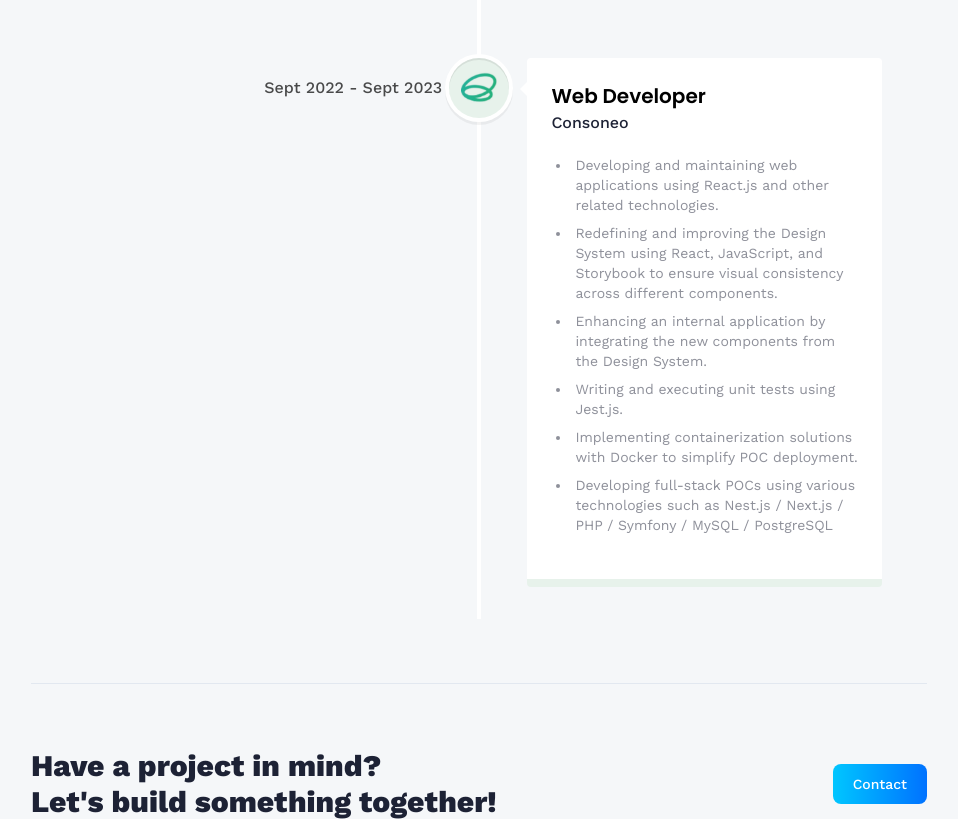
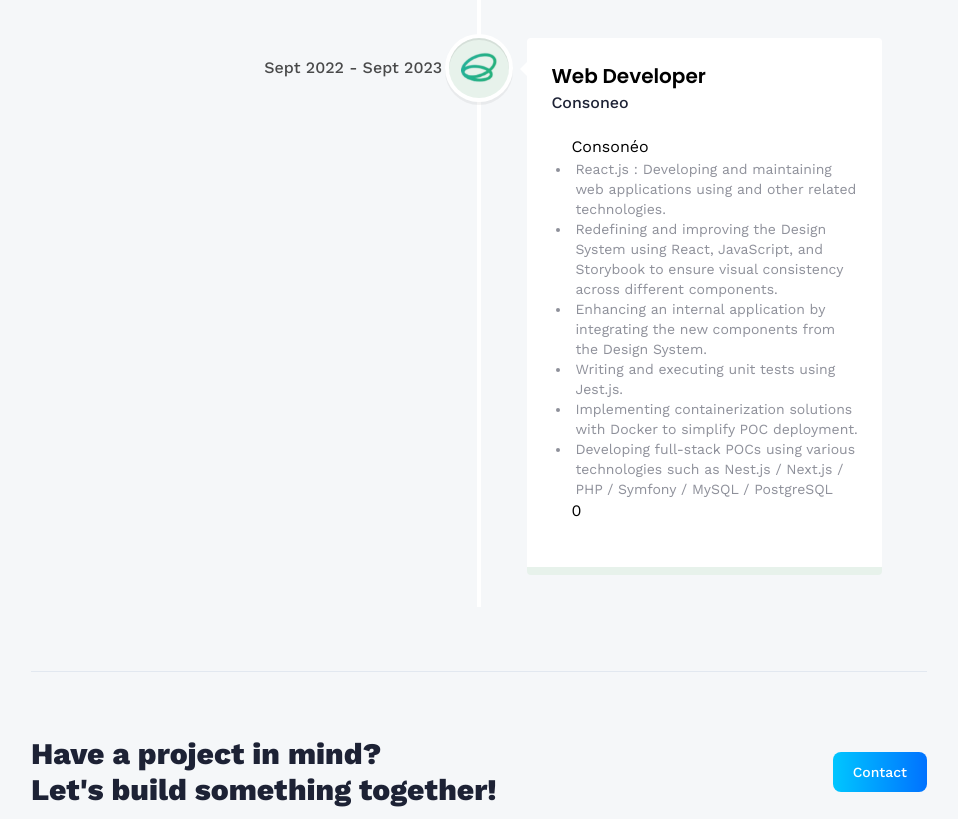
Before and after one commit to GrischK/3d-portfolio, a React (Vite) app: page /about in a window 1280 px wide. Shown: the part 1620-2439 px from the top of the page, without its empty margins (161-1119 px from the left). Built offline with nearby package versions, Linux system fonts and the light colour scheme; no server answers.

Commit message:
💬 Amend constants

```diff
--- a/src/assets/icons/index.js
+++ b/src/assets/icons/index.js
@@ -27,6 +27,8 @@ import consoneo from './consoneo.svg';
 import dice from './dice.webp';
 import soccer from './soccer.svg';
 import cities from './cities.svg';
+import flotto from './flotto.jpg';
+import cp from './cp.jpg';
 
 export {
   css,
@@ -57,5 +59,7 @@ export {
   consoneo,
   dice,
   soccer,
-  cities
+  cities,
+  flotto,
+  cp
 };
--- a/src/constants/index.js
+++ b/src/constants/index.js
@@ -1,31 +1,26 @@
 // import { meta, shopify, starbucks, tesla } from '../assets/images';
 import {
+  amiltone,
+  apollo,
+  consoneo,
   contact,
-  css,
+  cp,
+  dice,
+  docker,
   express,
-  git,
+  flotto,
   github,
-  html,
-  javascript,
+  graphql,
   linkedin,
   motion,
-  mui,
+  nestjs,
   nodejs,
+  postgresql,
   react,
-  sass,
+  soccer,
   tailwindcss,
-  typescript,
-  apollo,
-  docker,
-  graphql,
-  nestjs,
-  postgresql,
   typeorm,
-  amiltone,
-  consoneo,
-  dice,
-  soccer,
-  cities
+  typescript
 } from '../assets/icons';
 
 export const skills = [
@@ -133,19 +128,34 @@ export const experiences = [
     icon: amiltone,
     iconBg: '#e7ecf2',
     date: 'Oct 2023 - Present',
+    projects: [
+      {
+        title: 'Flotto',
+        projectLogo: flotto,
+        projectTechnologies: [nestjs, docker, typeorm, typescript, postgresql],
+        url: 'https://www.flotto-app.com/',
         points: [
           'Developing and maintaining Flotto, a fleet management application using Nest.js and other related technologies.',
-      'Implementing a user document management solution with Minio.',
-      'Configuring Keycloak for sending registration confirmation emails, password recovery, etc. Integrating custom' +
-        ' themes and creating templates. Deploying on the dedicated server.',
-      'Integrating Stripe for managing subscriptions with trial periods and payments.',
-      'CRUD operations and backend ticket resolution in Nest.js, including bug fixes, performance optimizations, and' +
+          'Minio : Implementing a user document management solution with .',
+          'Keycloak : Registration, confirmation emails, password recovery, etc. Custom themes and templates.',
+          'Stripe :  Subscriptions with trial periods and payments.',
+          'Docker : Updating and maintaining containers for the development environment.',
+          'Nest.js : CRUD operations and backend ticket resolution, including bug fixes, performance optimizations, and' +
             ' functional enhancements.',
-      'Updating and maintaining Docker containers for the development environment.',
-      'Setting up a proof of concept (POC) with Apisix, including Docker container configuration.',
-      'Actively participating in code reviews to ensure code quality and adherence to best practices (DOD, Commit' +
-        ' trailer, etc.).',
-      'Preparing for a hackathon and conducting pentesting activities to identify and resolve vulnerabilities.'
+          'Code reviews : Ensure code quality and adherence to best practices (DOD, Commit, trailer, etc.).',
+          'POC : Apisix, including Docker container configuration.',
+          'Hackathon : Pentesting activities to identify and resolve vulnerabilities.'
+        ]
+      },
+      {
+        title: 'Cliquez-Postez',
+        projectLogo: cp,
+        projectTechnologies: [react],
+        url: 'https://www.cliquezpostez.com/',
+        points: [
+          'Developing and maintaining Cliquez-Postez website, which enable to send postal letters with few clicks.'
+        ]
+      }
     ]
   },
   {
@@ -154,14 +164,21 @@ export const experiences = [
     icon: consoneo,
     iconBg: '#e7f2eb',
     date: 'Sept 2022 - Sept 2023',
+    projects: [
+      {
+        title: 'Consonéo',
+        projectLogo: '',
+        projectTechnologies: [],
         points: [
-      'Developing and maintaining web applications using React.js and other related technologies.',
+          'React.js : Developing and maintaining web applications using and other related technologies.',
           'Redefining and improving the Design System using React, JavaScript, and Storybook to ensure visual consistency' +
             ' across different components.',
           'Enhancing an internal application by integrating the new components from the Design System.',
           'Writing and executing unit tests using Jest.js.',
           'Implementing containerization solutions with Docker to simplify POC deployment.',
           'Developing full-stack POCs using various technologies such as Nest.js / Next.js / PHP / Symfony / MySQL / PostgreSQL'
+        ]
+      }
     ]
   }
 ];
--- a/src/pages/About.jsx
+++ b/src/pages/About.jsx
@@ -80,13 +80,50 @@ const About = () => {
                     {experience.company_name}
                   </p>
                   <ul className="my-5 list-disc ml-5 space-y-2">
-                    {experience.points.map((point, index) => (
+                    {experience.projects.map((project, index) => (
+                      <div key={index}>
+                        <div className={'flex gap-2'}>
+                          {project.url ? (
+                            <a
+                              href={project.url}
+                              target="_blank"
+                            >
+                              {' '}
+                              {project.title}
+                            </a>
+                          ) : (
+                            <span> {project.title}</span>
+                          )}
+
+                          {project.projectLogo && (
+                            <img
+                              src={project.projectLogo}
+                              alt=""
+                              className={'h-6 w-6 rounded-xl'}
+                            />
+                          )}
+                        </div>
+                        {project.points.map((point, index) => (
                           <li
                             className="text-black-500/50 font-normal pl-1 text-sm"
                             key={`experience-point-${index}`}
                           >
                             {point}
                           </li>
+                        ))}
+                        {project.projectTechnologies.length && (
+                          <div className={'flex gap-2'}>
+                            {project.projectTechnologies.map((projectTechnology, index) => (
+                                <img
+                                  key={index}
+                                  src={projectTechnology}
+                                  alt={projectTechnology}
+                                  className="w-6 h-6 object-contain"
+                                />
+                            ))}
+                          </div>
+                        )}
+                      </div>
                     ))}
                   </ul>
                 </div>
```
Also changed, not shown: src/assets/icons/cp.jpg (added), src/assets/icons/flotto.jpg (added). Lines whose indentation alone changed are shown as unchanged.
